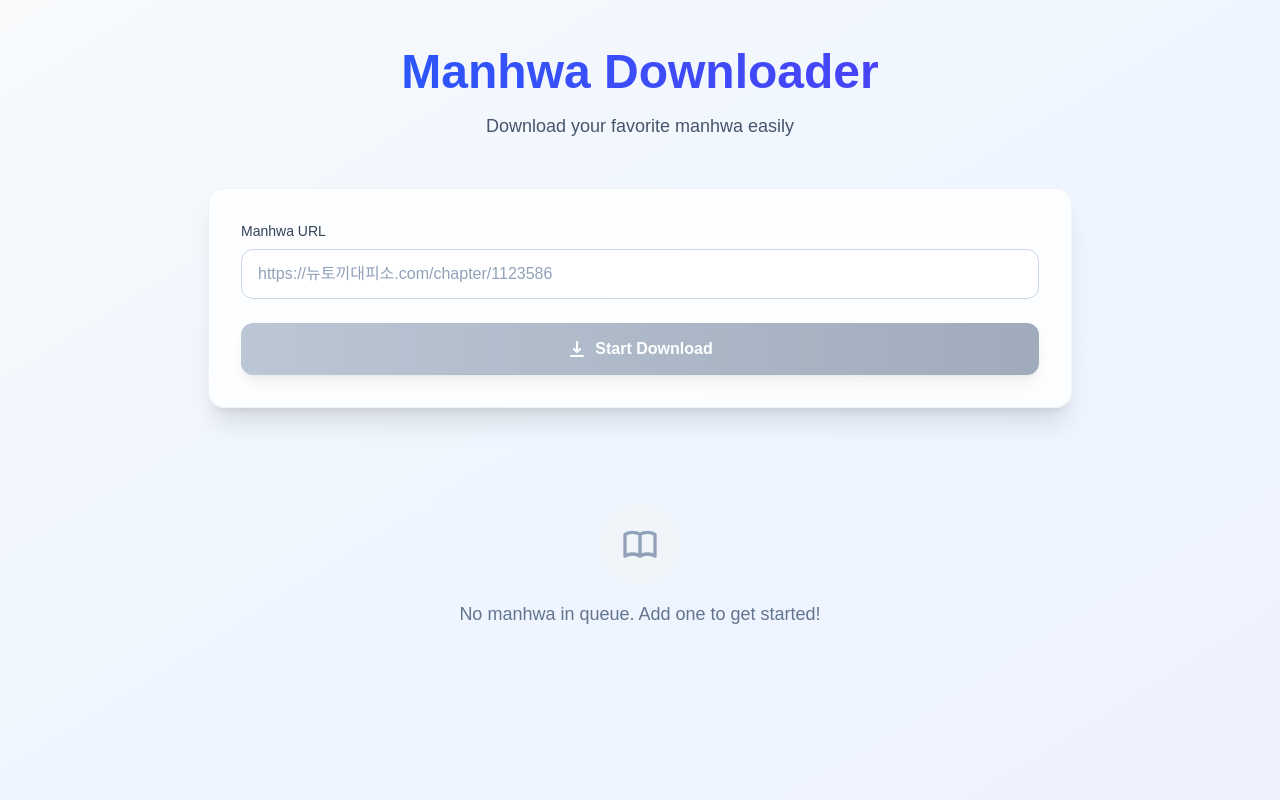
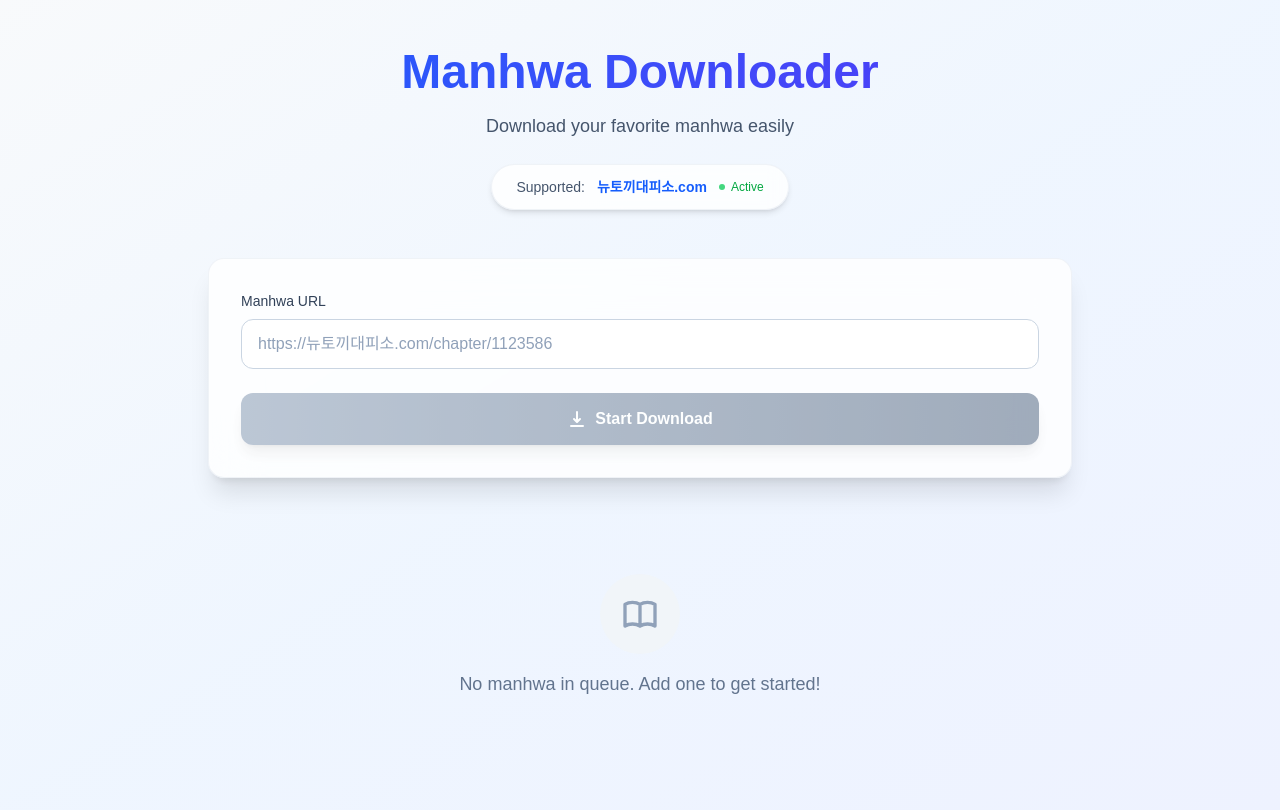
Before and after one commit to zulfafalah/manhwa-downloader, a Next.js app: page / in a window 1280 px wide. Built offline with nearby package versions, Linux system fonts and the light colour scheme.

Commit message:
feat: add supported website badge for 뉴토끼대피소.com with active status and adjust description margin.

```diff
--- a/app/page.tsx
+++ b/app/page.tsx
@@ -495,9 +495,30 @@ export default function Home() {
           <h1 className="text-5xl font-bold bg-gradient-to-r from-blue-600 to-indigo-600 dark:from-blue-400 dark:to-indigo-400 bg-clip-text text-transparent mb-4">
             Manhwa Downloader
           </h1>
-          <p className="text-slate-600 dark:text-slate-400 text-lg">
+          <p className="text-slate-600 dark:text-slate-400 text-lg mb-6">
             Download your favorite manhwa easily
           </p>
+
+          {/* Supported Website Badge */}
+          <div className="flex justify-center">
+            <div className="inline-flex items-center gap-3 px-6 py-3 bg-white/80 dark:bg-slate-800/80 backdrop-blur-sm rounded-full shadow-md border border-slate-200/50 dark:border-slate-700/50">
+              <span className="text-sm text-slate-600 dark:text-slate-400">
+                Supported:
+              </span>
+              <a
+                href="https://뉴토끼대피소.com"
+                target="_blank"
+                rel="noopener noreferrer"
+                className="text-sm font-semibold text-blue-600 dark:text-blue-400 hover:text-blue-700 dark:hover:text-blue-300 transition-colors"
+              >
+                뉴토끼대피소.com
+              </a>
+              <div className="flex items-center gap-1.5">
+                <div className="w-1.5 h-1.5 rounded-full bg-green-500 animate-pulse"></div>
+                <span className="text-xs font-medium text-green-600 dark:text-green-400">Active</span>
+              </div>
+            </div>
+          </div>
         </div>
 
         {/* Form Card */}
```
